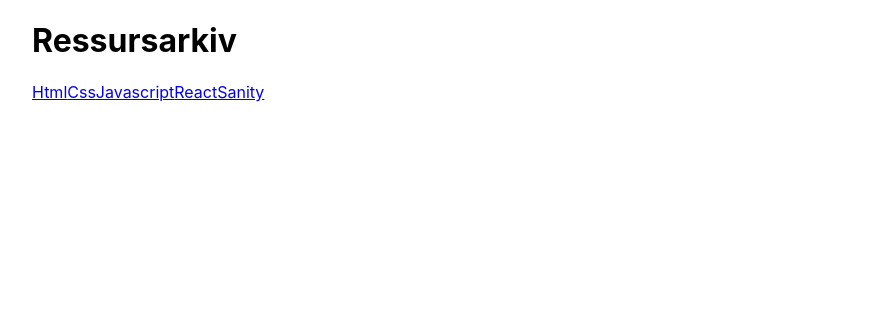
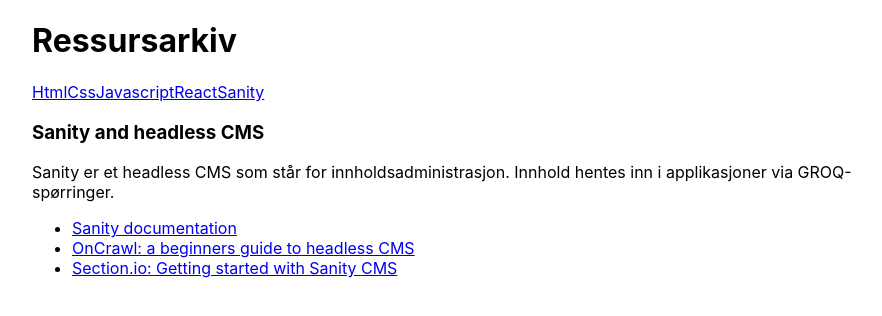
Before and after one commit to erikvs/uin23ak3_resourceapp_12-januar-, a React (Create React App) app: page /sanity in a window 1280 px wide. Shown: the top 316 px of the page, without its empty margins (158-1040 px from the left). Built offline with nearby package versions, Linux system fonts and the light colour scheme.

Commit message:
Nav update + code cleanup
- added routing for new components
- fixed typos
- fixed formatting

```diff
--- a/src/App.js
+++ b/src/App.js
@@ -1,19 +1,23 @@
 import './StyleFolder/main.css';
-import { Routes, Route} from 'react-router-dom';
+import { Routes, Route } from 'react-router-dom';
 import { Html } from './components/Html';
 import { Css } from './components/Css';
 import { Nav } from './components/Nav';
+import { Sanity } from './components/Sanity';
+import { React } from './components/React';
+import { Javascript } from './components/Javascript';
 
 function App() {
   return (
     <div className="App">
-
       <h1>Ressursarkiv</h1>
-
       <Nav />
       <Routes>
         <Route path="/" element={<Html />} />
         <Route path="css" element={<Css />} />
+        <Route path="javascript" element={<Javascript />} />
+        <Route path="react" element={<React />} />
+        <Route path="sanity" element={<Sanity />} />
       </Routes>
     </div>
   )
--- a/src/components/Css.js
+++ b/src/components/Css.js
@@ -1,11 +1,8 @@
 import { resources } from "../resources/ressurser";
 
-
 export const Css = () => {
-    const field = resources.find((instance) => instance.category === "Css");
-
+    const field = resources.find((instance) => instance.category === "CSS");
     return <>
-
         <h3>{field.category}</h3>
         <p>{field.text}</p>
         <ul>
--- a/src/components/Html.js
+++ b/src/components/Html.js
@@ -1,11 +1,8 @@
 import { resources } from "../resources/ressurser";
-
 
 export const Html = () => {
     const field = resources.find((instance) => instance.category === "HTML");
-
     return <>
-
         <h3>{field.category}</h3>
         <p>{field.text}</p>
         <ul>
@@ -15,6 +12,5 @@
                 </li>
             ))}
         </ul>
-
     </>
 }
--- a/src/components/Javascript.js
+++ b/src/components/Javascript.js
@@ -1,11 +1,8 @@
 import { resources } from "../resources/ressurser";
 
-
 export const Javascript = () => {
-    const field = resources.find((instance) => instance.category === "Javascript");
-
+  const field = resources.find((instance) => instance.category === "JavaScript");
   return <>
-
     <h3>{field.category}</h3>
     <p>{field.text}</p>
     <ul>
--- a/src/components/Nav.js
+++ b/src/components/Nav.js
@@ -1,14 +1,13 @@
-import {Link} from 'react-router-dom';
+import { Link } from 'react-router-dom';
 
-export function Nav(){
+export function Nav() {
     return (
         <nav>
             <Link to='/'>Html</Link>
             <Link to='/css'>Css</Link>
-            <Link to='/Javascript'>Javascript</Link>
-            <Link to='/React'>React</Link>
-            <Link to='/Sanity'>Sanity</Link>
-
+            <Link to='/javascript'>Javascript</Link>
+            <Link to='/react'>React</Link>
+            <Link to='/sanity'>Sanity</Link>
         </nav>
     )
 }
--- a/src/components/React.js
+++ b/src/components/React.js
@@ -1,11 +1,8 @@
 import { resources } from "../resources/ressurser";
-
 
 export const React = () => {
   const field = resources.find((instance) => instance.category === "React");
-
   return <>
-
     <h3>{field.category}</h3>
     <p>{field.text}</p>
     <ul>
--- a/src/components/Sanity.js
+++ b/src/components/Sanity.js
@@ -1,11 +1,8 @@
 import { resources } from "../resources/ressurser";
 
-
 export const Sanity = () => {
-    const field = resources.find((instance) => instance.category === "Sanity");
-
+  const field = resources.find((instance) => instance.category === "Sanity and headless CMS");
   return <>
-
     <h3>{field.category}</h3>
     <p>{field.text}</p>
     <ul>
@@ -15,6 +12,5 @@
         </li>
       ))}
     </ul>
-
   </>
 }
```
Lines whose indentation alone changed are shown as unchanged.
